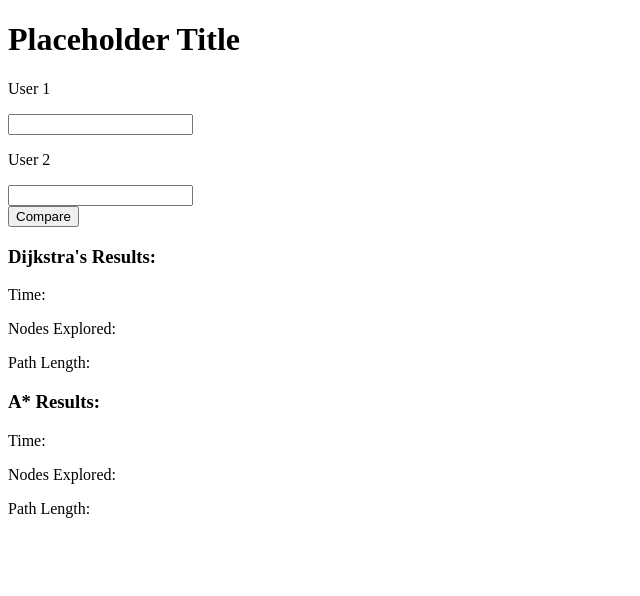
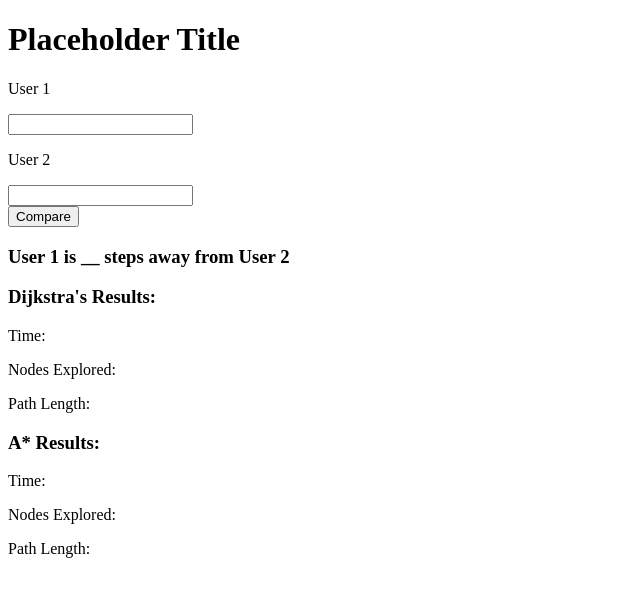
Before and after one commit to Eric-Zhang-Developer/DSA-Final-Project, a Next.js app in the folder frontend/: page / in a window 1280 px wide. Shown: the top 596 px of the page, without its empty margins (0-640 px from the left). Built offline with nearby package versions, Linux system fonts and the light colour scheme.

Commit message:
add overall result summary to result front end section

```diff
--- a/frontend/src/app/page.tsx
+++ b/frontend/src/app/page.tsx
@@ -26,8 +26,12 @@ export default function Home() {
       </button>
 
       {/* Results */}
-      <section>
-        <div className="flex flex-row gap-16 bg-slate-800 p-6 rounded-2xl">
+      <section className="flex flex-col bg-slate-800 p-6 rounded-2xl items-center gap-6">
+        <h3 className="text-xl">User 1 is __ steps away from User 2</h3>
+
+        {/* Dijkstra's vs A* Comparison */}
+        {/* Path length for the algos is kept for troubleshooting for now*/}
+        <div className="flex flex-row gap-16 ">
           <div className=" flex flex-col gap-2">
             <h3 className="text-xl">Dijkstra&apos;s Results:</h3>
             <p>Time:</p>
```
